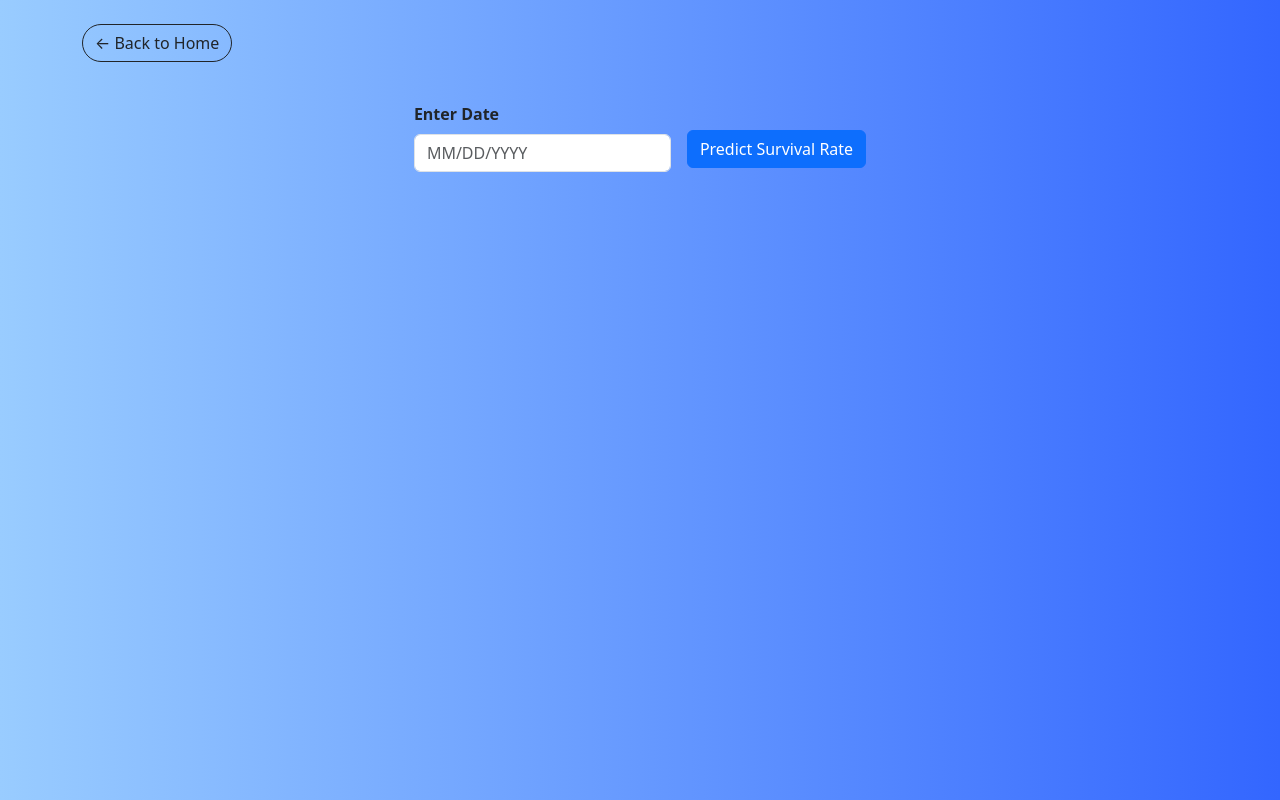
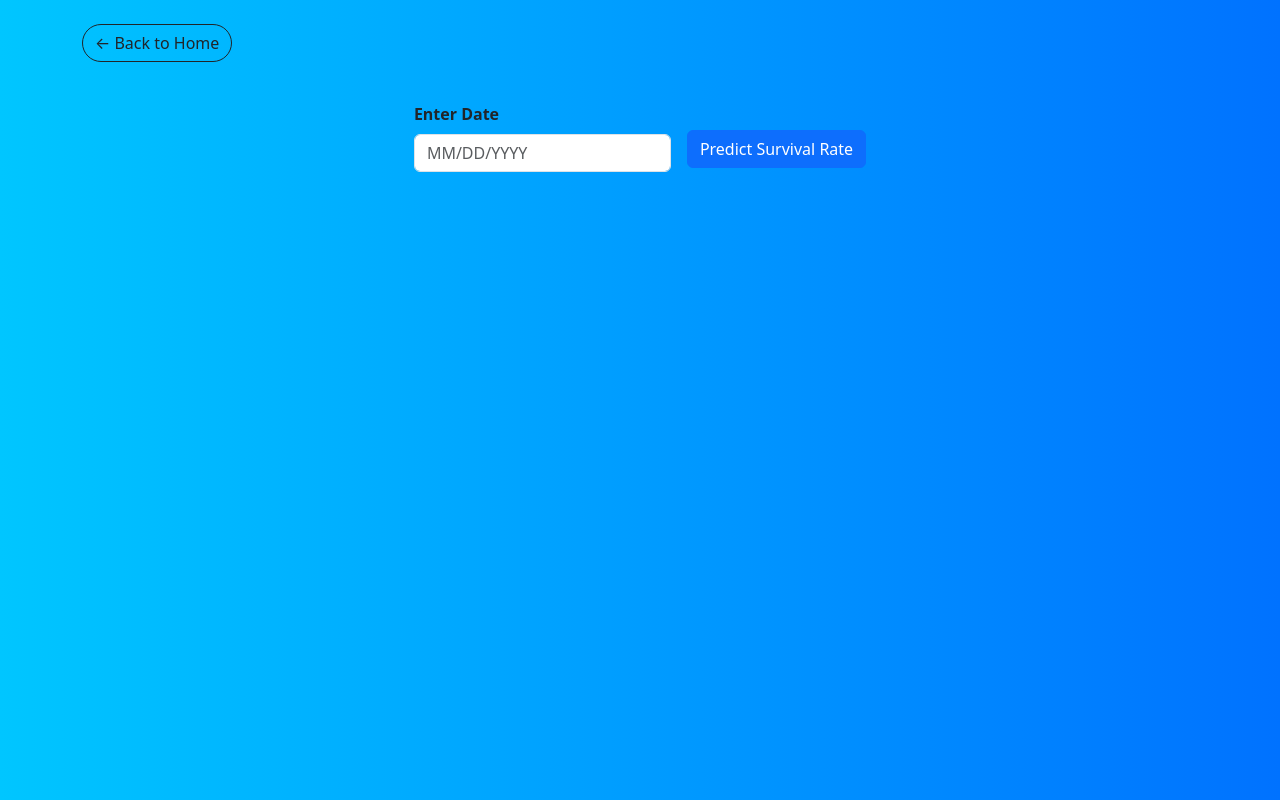
Before and after one commit to sarabaftab/AquaVitals, a plain HTML site: page site/predict.html in a window 1280 px wide. Drawn offline with nearby package versions, Linux system fonts and the light colour scheme.

Commit message:
predict.html updated

```diff
--- a/site/css/predict.css
+++ b/site/css/predict.css
@@ -1,6 +1,6 @@
 /* Gradient background from left (lighter blue) to right (darker blue) */
 body {
-  background: linear-gradient(to right, #99ccff, #3366ff);
+  background: linear-gradient(to right, #00c6ff, #0072ff) !important;
   min-height: 100vh;
   margin: 0;
   padding: 0;
```
